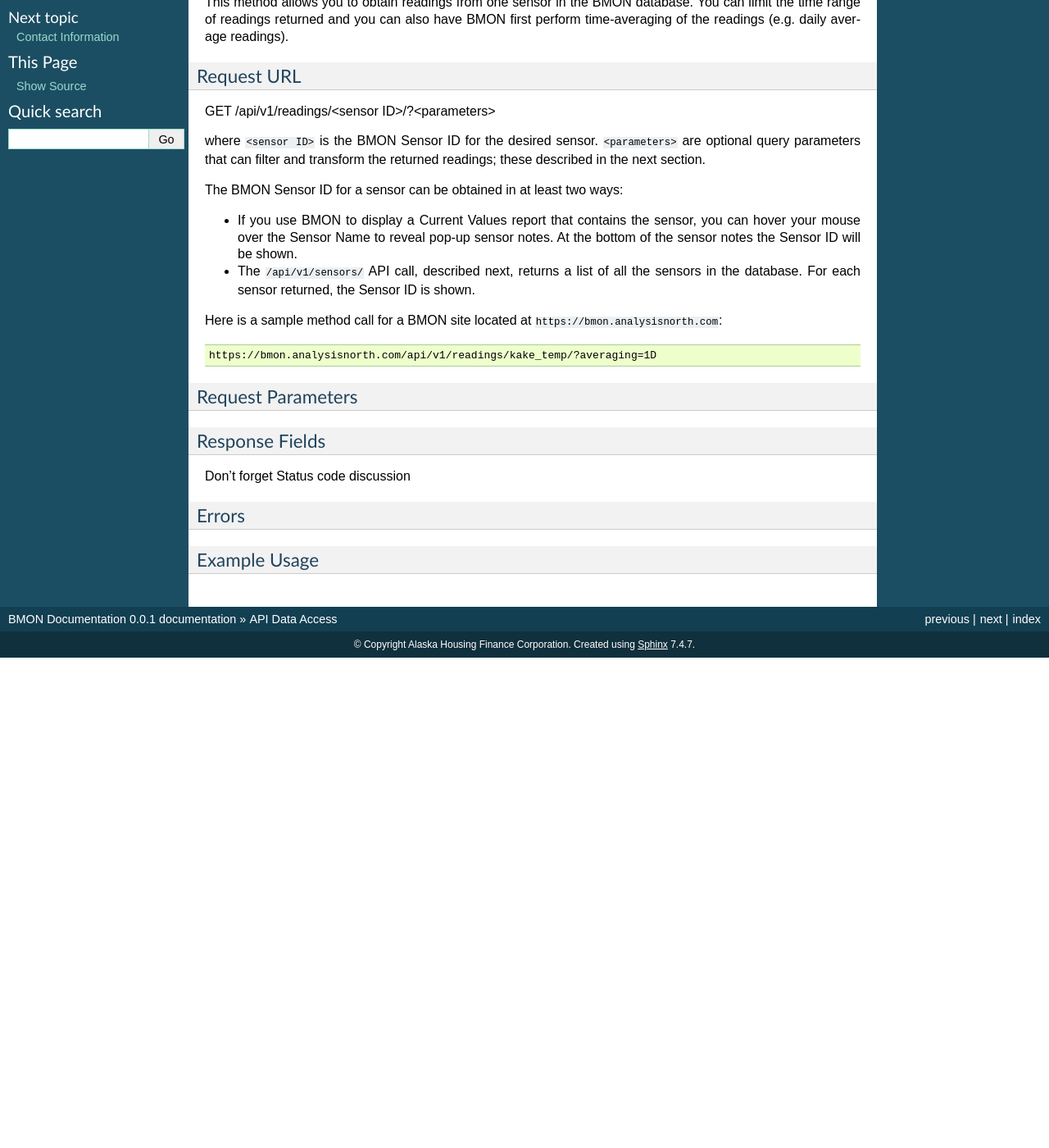
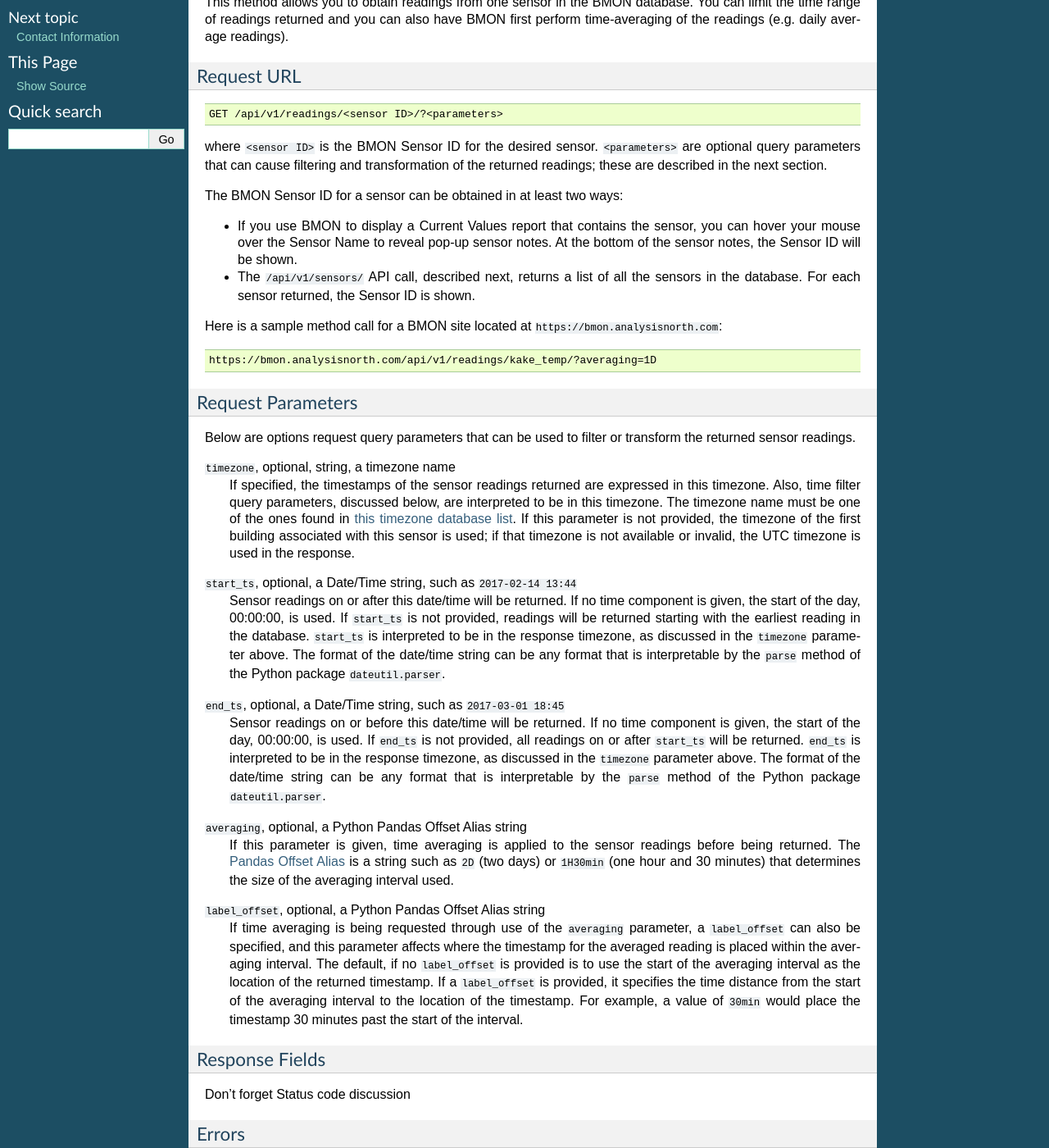
Before and after one commit to alanmitchell/bmon, a Sphinx documentation site: the page built from docs/source/api-data-access.rst, in a window 1280 px wide and 1400 px high, scrolled down 255 px. Shown: the whole window at 82% size. Built offline with Sphinx 7.4.7, drawn with Linux system fonts in a browser that asks for light colours; before the commit the page ends 1057 px from its top, so only the background shows below that.

Commit message:
Progress on API docs.

```diff
--- a/docs/source/api-data-access.rst
+++ b/docs/source/api-data-access.rst
@@ -22,17 +22,20 @@ average readings).
 Request URL
 ~~~~~~~~~~~
 
-GET /api/v1/readings/<sensor ID>/?<parameters>
+::
+
+    GET /api/v1/readings/<sensor ID>/?<parameters>
 
 where ``<sensor ID>`` is the BMON Sensor ID for the desired sensor.
-``<parameters>`` are optional query parameters that can filter and transform
-the returned readings; these described in the next section.
+``<parameters>`` are optional query parameters that can cause filtering
+and transformation of the returned readings; these are described in the
+next section.
 
 The BMON Sensor ID for a sensor can be obtained in at least two ways:
 
 - If you use BMON to display a Current Values report that contains the sensor,
   you can hover your mouse over the Sensor Name to reveal pop-up sensor notes.
-  At the bottom of the sensor notes the Sensor ID will be shown.
+  At the bottom of the sensor notes, the Sensor ID will be shown.
 - The ``/api/v1/sensors/`` API call, described next, returns a list of all
   the sensors in the database.  For each sensor returned, the Sensor ID is
   shown.
@@ -45,6 +48,59 @@ Here is a sample method call for a BMON site located at
 Request Parameters
 ~~~~~~~~~~~~~~~~~~
 
+Below are options request query parameters that can be used to filter or
+transform the returned sensor readings.
+
+``timezone``, optional, string, a timezone name
+    If specified, the timestamps of the sensor readings returned are
+    expressed in this timezone.  Also, time filter query parameters,
+    discussed below, are interpreted to be in this timezone.  The timezone
+    name must be one of the ones found in `this timezone database
+    list <https://en.wikipedia.org/wiki/List_of_tz_database_time_zones>`_.
+    If this parameter is not provided, the timezone of the first building
+    associated with this sensor is used; if that timezone is not available
+    or invalid, the UTC timezone is used in the response.
+
+``start_ts``, optional, a Date/Time string, such as ``2017-02-14 13:44``
+    Sensor readings on or after this date/time will be returned.  If no
+    time component is given, the start of the day, 00:00:00, is used.
+    If ``start_ts`` is not provided, readings will be returned
+    starting with the earliest reading
+    in the database.  ``start_ts`` is interpreted to be in the response
+    timezone, as discussed in the ``timezone`` parameter above.
+    The format of the date/time string can be any format that is
+    interpretable by the ``parse`` method of the Python package
+    ``dateutil.parser``.
+
+``end_ts``, optional, a Date/Time string, such as ``2017-03-01 18:45``
+    Sensor readings on or before this date/time will be returned.  If no
+    time component is given, the start of the day, 00:00:00, is used.
+    If ``end_ts`` is not provided, all readings on or after
+    ``start_ts`` will be returned. ``end_ts`` is interpreted to be in
+    the response timezone, as discussed in the ``timezone`` parameter above.
+    The format of the date/time string can be any format that is
+    interpretable by the ``parse`` method of the Python package
+    ``dateutil.parser``.
+
+``averaging``, optional, a Python Pandas Offset Alias string
+    If this parameter is given, time averaging is applied to the sensor
+    readings before being returned.
+    The `Pandas Offset Alias <https://pandas.pydata.org/pandas-docs/stable/timeseries.html#offset-aliases>`_
+    is a string such as ``2D`` (two days) or ``1H30min`` (one hour and 30 minutes)
+    that determines the size of the averaging interval used.
+
+``label_offset``, optional, a Python Pandas Offset Alias string
+    If time averaging is being requested through use of the ``averaging``
+    parameter, a ``label_offset`` can also be specified, and this
+    parameter affects where the timestamp for the averaged reading is placed
+    within the averaging interval.  The default, if no ``label_offset`` is
+    provided is to use the start of the averaging interval as the location
+    of the returned timestamp.  If a ``label_offset`` is provided, it
+    specifies the time distance from the start of the averaging interval to
+    the location of the timestamp.  For example, a value of ``30min`` would
+    place the timestamp 30 minutes past the start of the interval.
+
+
 Response Fields
 ~~~~~~~~~~~~~~~
 
```
